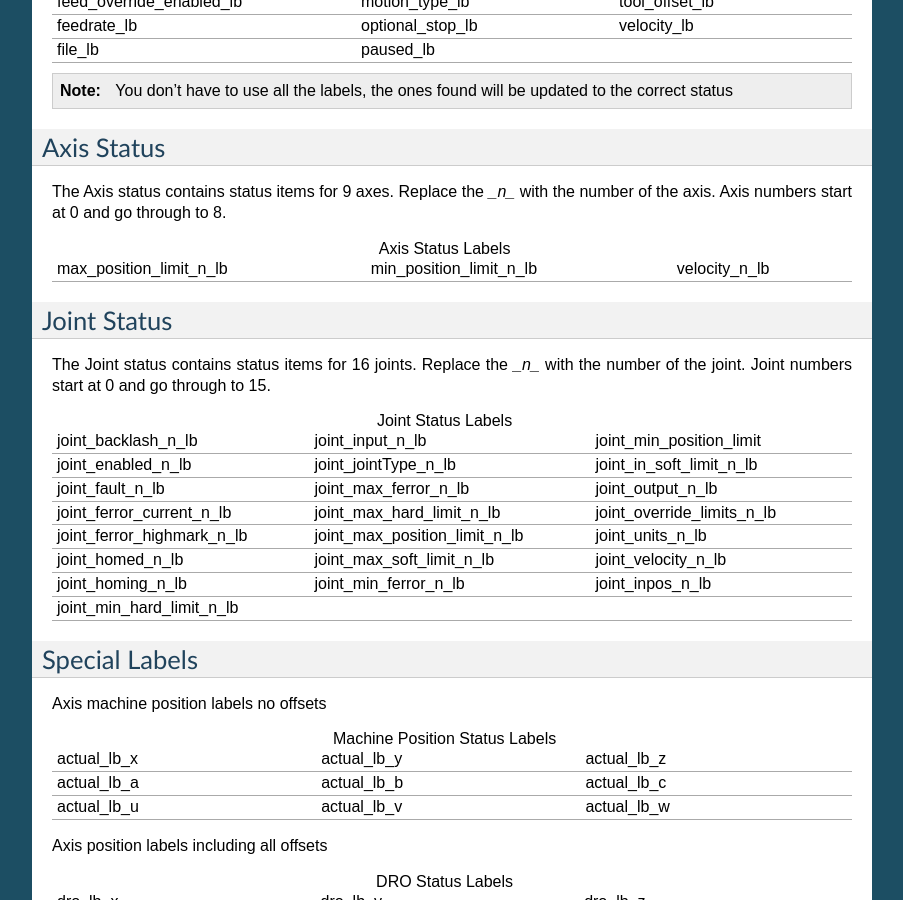
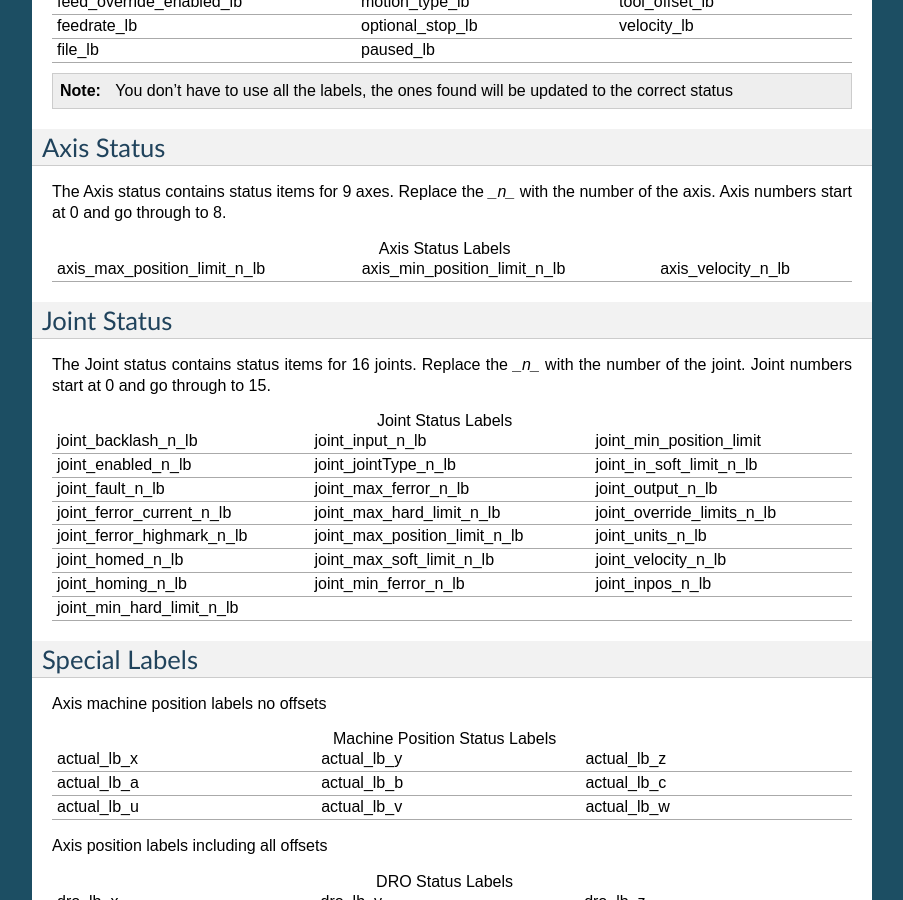
Before and after one commit to jethornton/flexgui, a Sphinx documentation site: the page built from docs/source/labels.rst, in a window 1280 px wide and 900 px high, scrolled down 867 px. Shown: the whole window, without its empty margins (198-1101 px from the left). Built offline with Sphinx 7.4.7, drawn with Linux system fonts in a browser that asks for light colours.

Commit message:
fix typo
Signed-off-by: John Thornton <dev@gnipsel.com>

```diff
--- a/docs/source/labels.rst
+++ b/docs/source/labels.rst
@@ -54,7 +54,7 @@
    :width: 100%
    :align: left
 
-	max_position_limit_n_lb, min_position_limit_n_lb, velocity_n_lb
+	axis_max_position_limit_n_lb, axis_min_position_limit_n_lb, axis_velocity_n_lb
 
 Joint Status
 ------------
```
